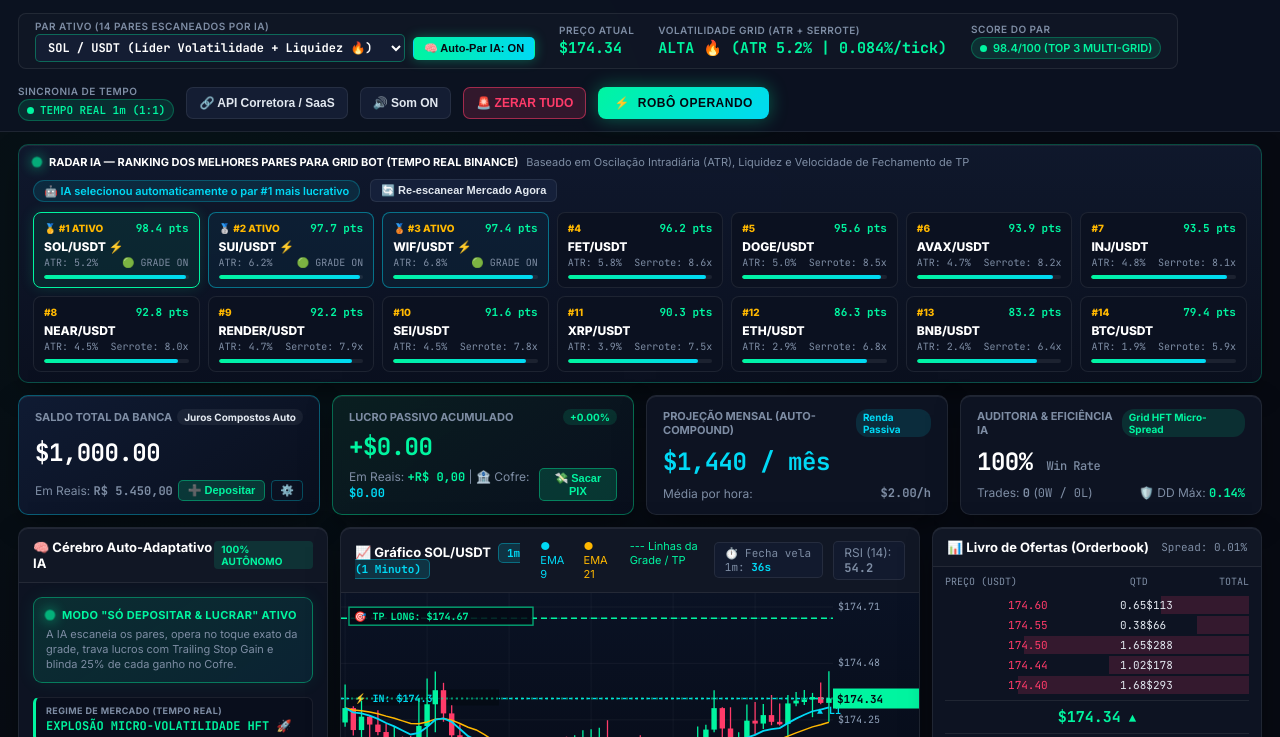
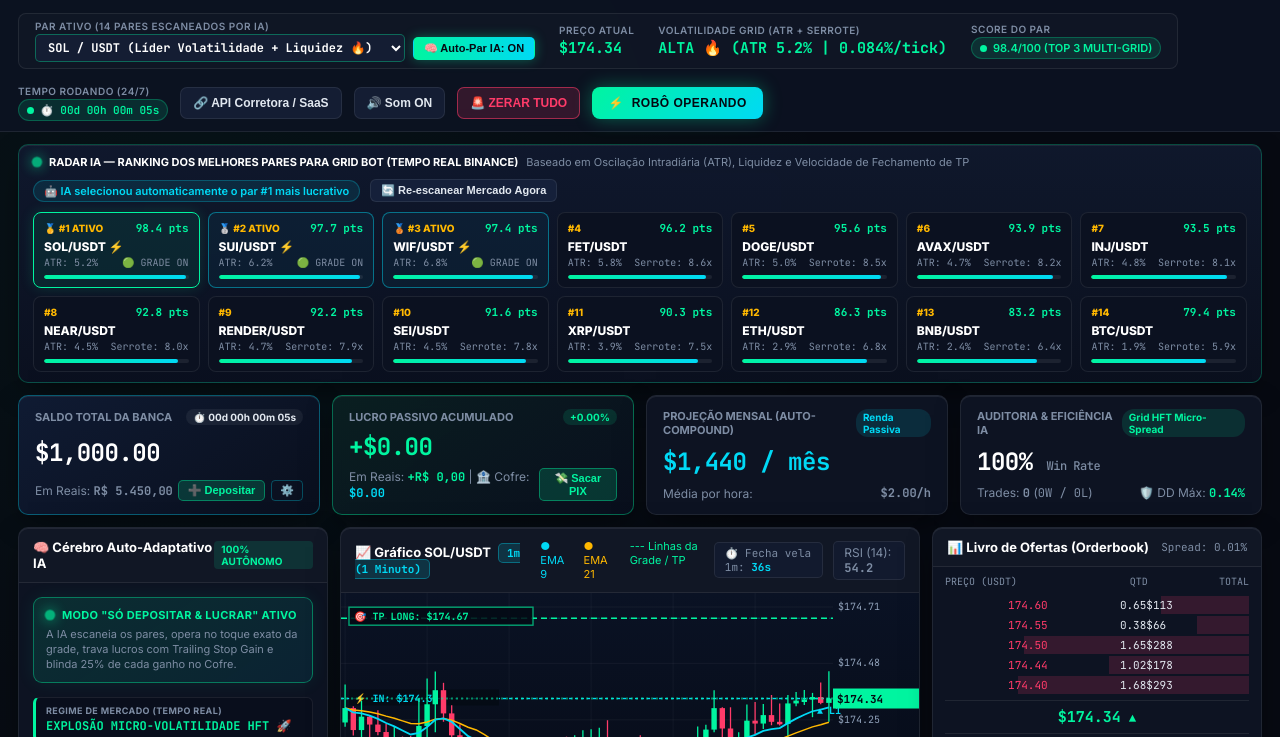
Before and after one commit to kaelthusmatarazzo/nexusquant-ai-grid-bot, a website: page index.html in a window 1280 px wide. Shown: the part 51-788 px from the top of the page. Drawn offline with Linux system fonts and the light colour scheme; no server answers.

Commit message:
feat(uptime): add persistent 24/7 bot running chronometer on header and KPI card

```diff
--- a/index.html
+++ b/index.html
@@ -80,9 +80,9 @@
         <!-- Global Controls (100% Real-Time Only) -->
         <div class="header-actions">
             <div class="ticker-metric">
-                <span class="metric-label">SINCRONIA DE TEMPO</span>
-                <span class="feed-badge online mono" title="Operando exclusivamente em Tempo Real (1:1) com as velas de 1 minuto da Binance">
-                    <span class="status-dot"></span> TEMPO REAL 1m (1:1)
+                <span class="metric-label">TEMPO RODANDO (24/7)</span>
+                <span class="feed-badge online mono" id="botUptimeBadge" title="Tempo contínuo de operação do servidor 24/7 desde o início da sessão atual">
+                    <span class="status-dot"></span> <span id="botUptimeCounter">⏱️ 00d 00h 00m 00s</span>
                 </span>
             </div>
 
@@ -128,7 +128,7 @@
         <div class="kpi-card highlight-card">
             <div class="kpi-header">
                 <span>SALDO TOTAL DA BANCA</span>
-                <span class="tag-compound" id="compoundBadge">Juros Compostos Auto</span>
+                <span class="tag-compound" id="compoundBadge" title="Tempo contínuo que o robô está operando na nuvem">⏱️ <span id="botUptimeKpiVal">00d 00h 00m 00s</span></span>
             </div>
             <div class="kpi-main mono" id="totalBalance">$10.00</div>
             <div class="kpi-sub">
```
